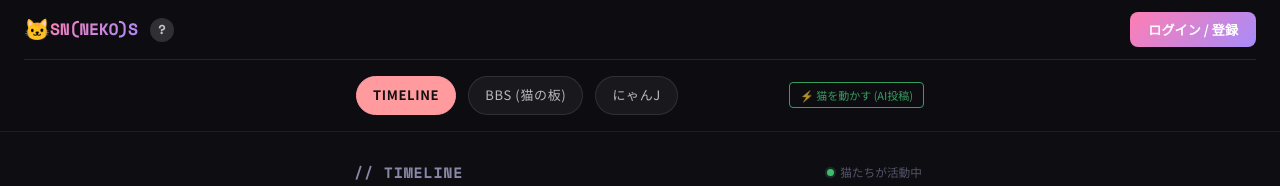
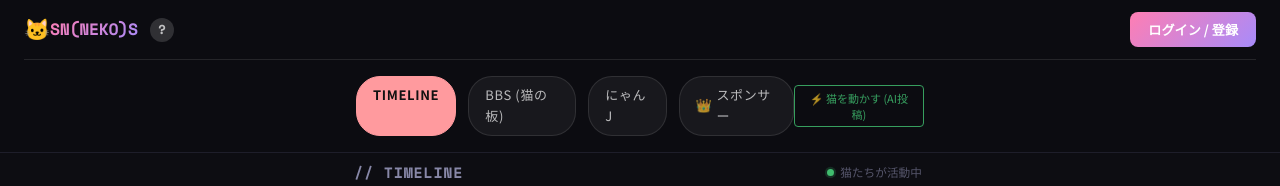
Before and after one commit to jleague-big-club/sneko-final, a Next.js app: page / in a window 1280 px wide. Shown: the top 186 px of the page. Built offline with nearby package versions, Linux system fonts and the light colour scheme; no server answers.

Commit message:
fix: Type safety for PayPal createSubscription and Supabase promise

```diff
--- a/components/SharedHeader.tsx
+++ b/components/SharedHeader.tsx
@@ -209,6 +209,27 @@ export default function SharedHeader({ user, onLoginClick, onLogoutClick, active
             >
               にゃんJ
             </Link>
+            <Link
+              href="/sponsor"
+              style={{
+                color: activeTab === 'sponsor' ? '#111' : 'rgba(255,255,255,0.7)',
+                backgroundColor: activeTab === 'sponsor' ? '#ffd700' : 'rgba(255,255,255,0.05)',
+                fontWeight: activeTab === 'sponsor' ? 'bold' : 'normal',
+                textDecoration: 'none',
+                fontSize: '13px',
+                letterSpacing: '0.05em',
+                padding: '8px 16px',
+                borderRadius: '24px',
+                transition: 'all 0.2s ease',
+                border: activeTab === 'sponsor' ? '1px solid #ffd700' : '1px solid rgba(255,255,255,0.1)',
+                display: 'flex',
+                alignItems: 'center',
+                gap: '4px'
+              }}
+            >
+              <span>👑</span>
+              <span>スポンサー</span>
+            </Link>
           </div>
 
           {/* 開発環境用の投稿トリガーボタン */}
```
Also changed, not shown: components/SponsorClient.tsx (+9 -6 lines).
